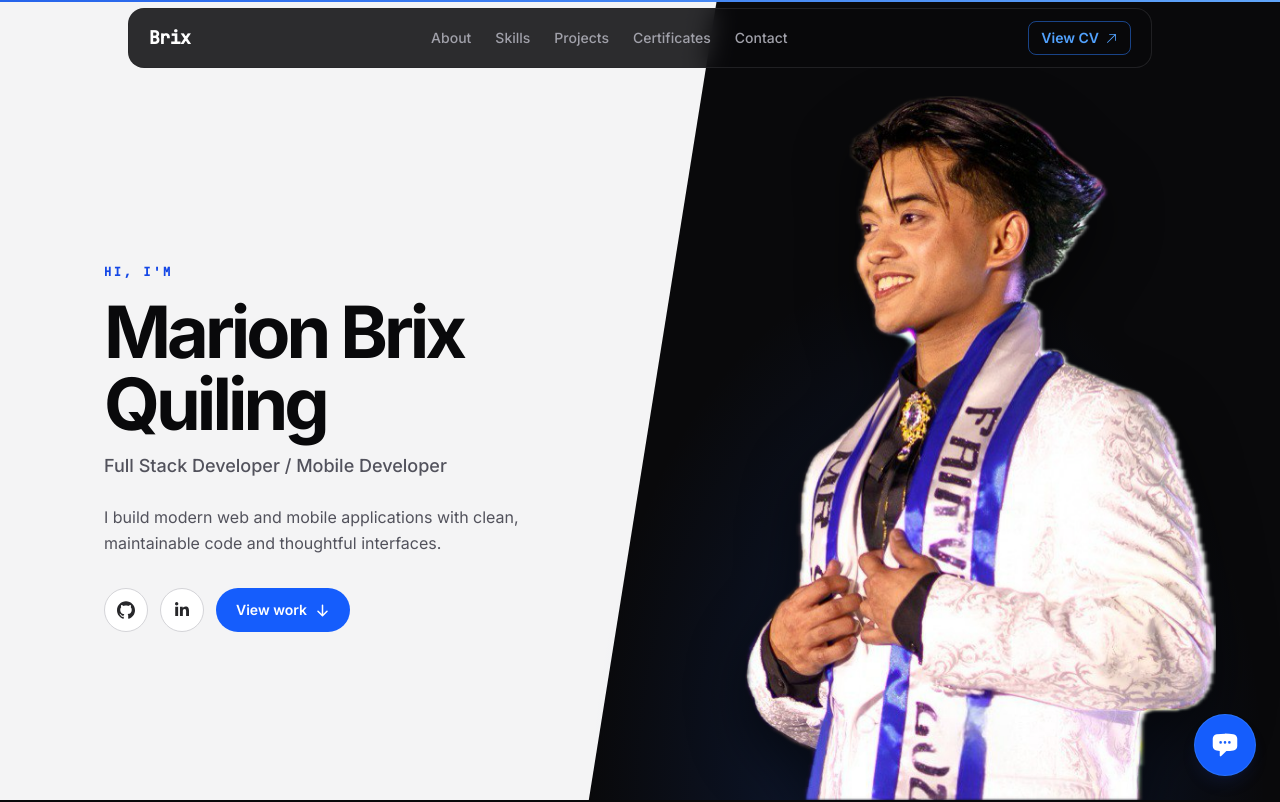
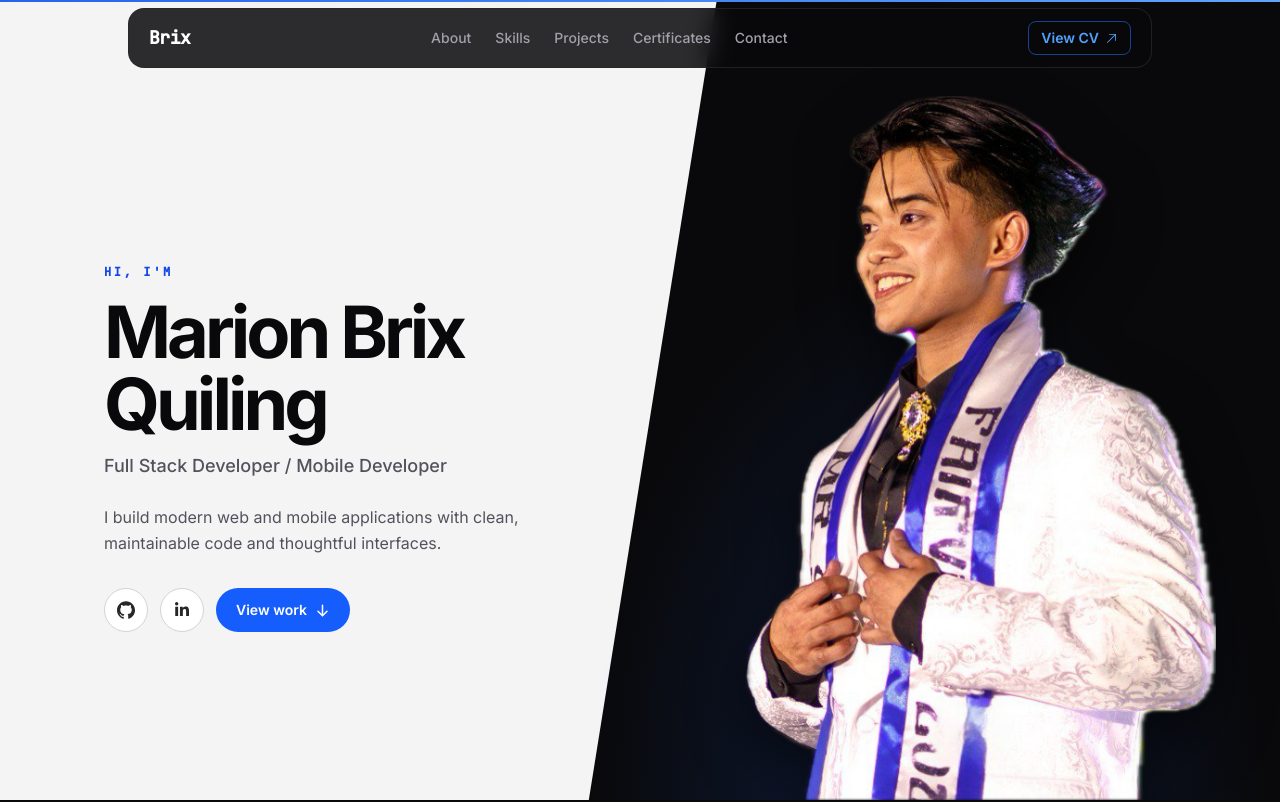
Before and after one commit to brixskata/Portfolio, a React (Vite) app: page / in a window 1280 px wide. Shown: the top 802 px of the page. Built offline with nearby package versions, Linux system fonts and the light colour scheme.

Commit message:
comment out chatbot temporary

```diff
--- a/src/App.tsx
+++ b/src/App.tsx
@@ -7,7 +7,7 @@ import Skills from "./components/sections/Skills";
 import Projects from "./components/sections/Projects";
 import Certificates from "./components/sections/Certificates";
 import Contact from "./components/sections/Contact";
-import Chatbot from "./components/chat/Chatbot";
+// import Chatbot from "./components/chat/Chatbot";
 
 export default function App() {
   return (
@@ -27,7 +27,7 @@ export default function App() {
       </main>
 
       <Footer />
-      <Chatbot />
+      {/* <Chatbot /> */}
     </div>
   );
 }
```
